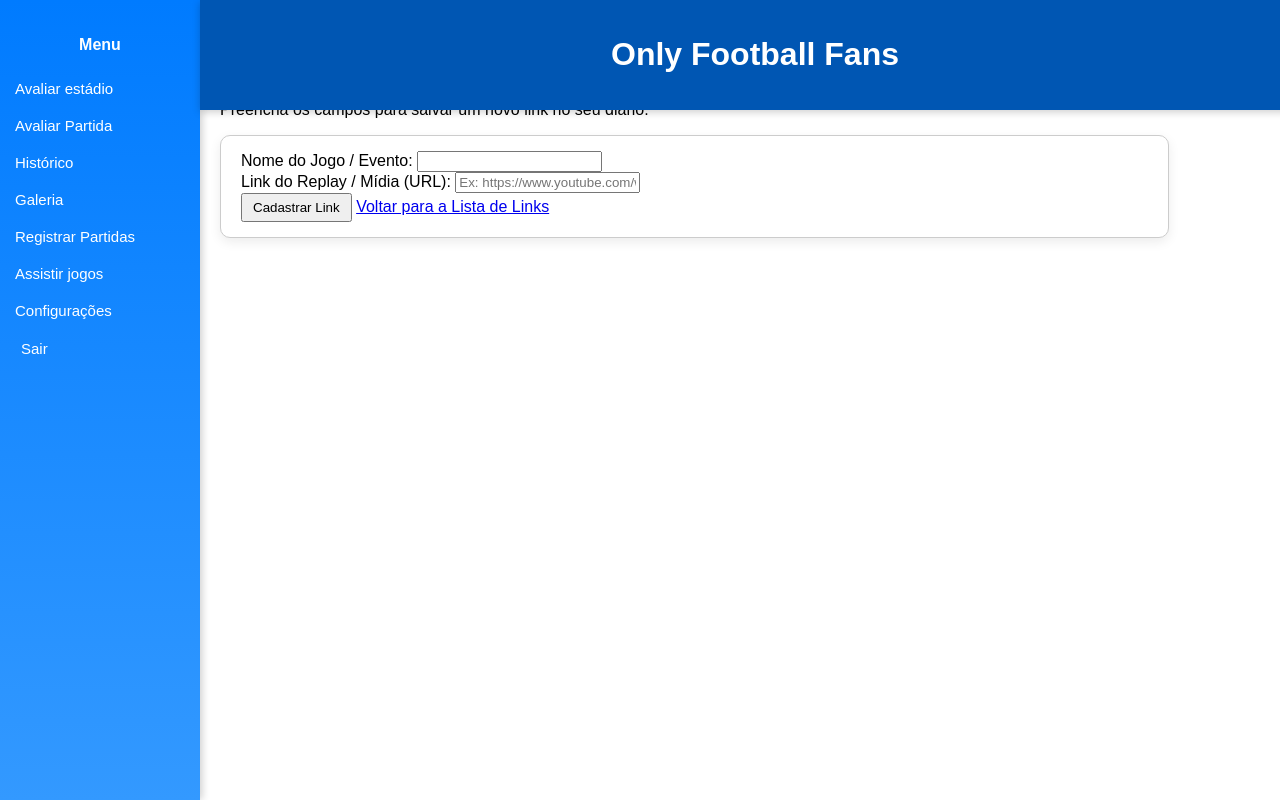
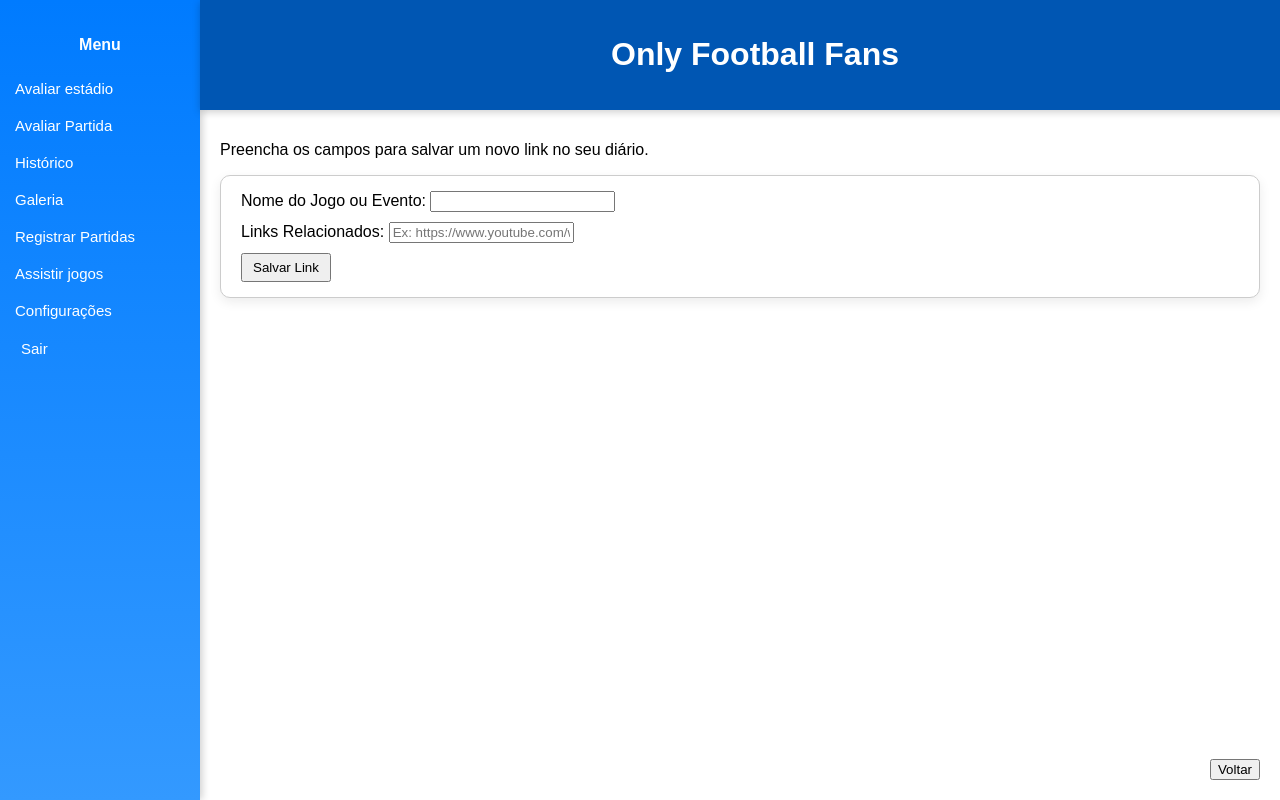
Before and after one commit to Amfgs/projeto-Only-Football-Fans, a Django app: template templates/midia/adicionar_link_page.html in a window 1280 px wide. Run offline with Django 5.2, Linux system fonts and the light colour scheme; the template is opened without the code that fills it, so the values that code supplies are empty.

Commit message:
Ajustando bugs em base.html e em templates de links

```diff
--- a/templates/base.html
+++ b/templates/base.html
@@ -167,4 +167,3 @@ body {
 
     <!-- Pop-Up -->
 {% include 'partidas/popup_avaliar_partida.html' %}
-<a href="#" onclick="abrirModal()">Avaliar Partida</a>
--- a/templates/midia/adicionar_link_page.html
+++ b/templates/midia/adicionar_link_page.html
@@ -2,7 +2,7 @@
 {% load static %}
 
 {% block content %}
-    <div class="container-fluid">
+    <div class="container-fluid" style="padding-top: 40px;">
         <h1 class="mt-4">{{ page_title }}</h1>
         <p class="mb-4">Preencha os campos para salvar um novo link no seu diário.</p>
 
@@ -18,22 +18,24 @@
             <form method="post" action="{% url 'core:adicionar_link_page' %}">
                 {% csrf_token %}
 
-                <div class="form-group mb-3">
-                    <label for="id_nome_do_jogo">Nome do Jogo / Evento:</label>
+                <div class="form-group mb-3" style="margin-bottom: 10px;">
+                    <label for="id_nome_do_jogo">Nome do Jogo ou Evento:</label>
                     <input type="text" id="id_nome_do_jogo" name="nome_do_jogo" class="form-control" required>
                 </div>
 
-                <div class="form-group mb-3">
-                    <label for="id_url">Link do Replay / Mídia (URL):</label>
+                <div class="form-group mb-3" style="margin-bottom: 10px;">
+                    <label for="id_url">Links Relacionados:</label>
                     <input type="url" id="id_url" name="url" class="form-control" placeholder="Ex: https://www.youtube.com/watch?v=..." required>
                 </div>
 
-                <button type="submit" class="btn btn-success mt-3">Cadastrar Link</button>
+                <button type="submit" class="btn btn-success mt-3 ">Salvar Link</button>
 
-                <a href="{% url 'core:lista_links' %}" class="btn btn-secondary mt-3">
-                    Voltar para a Lista de Links
-                </a>
             </form>
         </div>
+    <a href="{% url 'core:lista_links' %}"
+           class="btn btn-secondary"
+           style="position: fixed; bottom: 20px; right: 20px; z-index: 1000;">
+            <button type="submit" class="btn btn-success mt-3 ">Voltar</button>
+        </a>
     </div>
 {% endblock content %}
```
Also changed, not shown: templates/midia/lista_links.html (+15 -9 lines).
